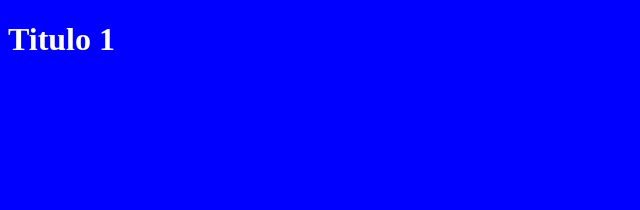
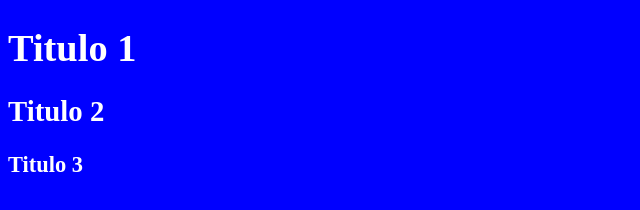
Before and after one commit to gabo1624/prueba, a plain HTML site: page index.html in a window 1280 px wide. Shown: the whole page, without its empty margins (0-640 px from the left). Drawn offline with Linux system fonts and the light colour scheme.

Commit message:
prueba final

```diff
--- a/assets/css/style.css
+++ b/assets/css/style.css
@@ -1,4 +1,5 @@
 body {
     color: white;
     background-color: blue;
+    font-size: larger;
 }
--- a/index.html
+++ b/index.html
@@ -9,5 +9,7 @@
 </head>
 <body>
     <h1>Titulo 1</h1>
+    <h2>Titulo 2</h2>
+    <h3>Titulo 3</h3>
 </body>
 </html>
```
